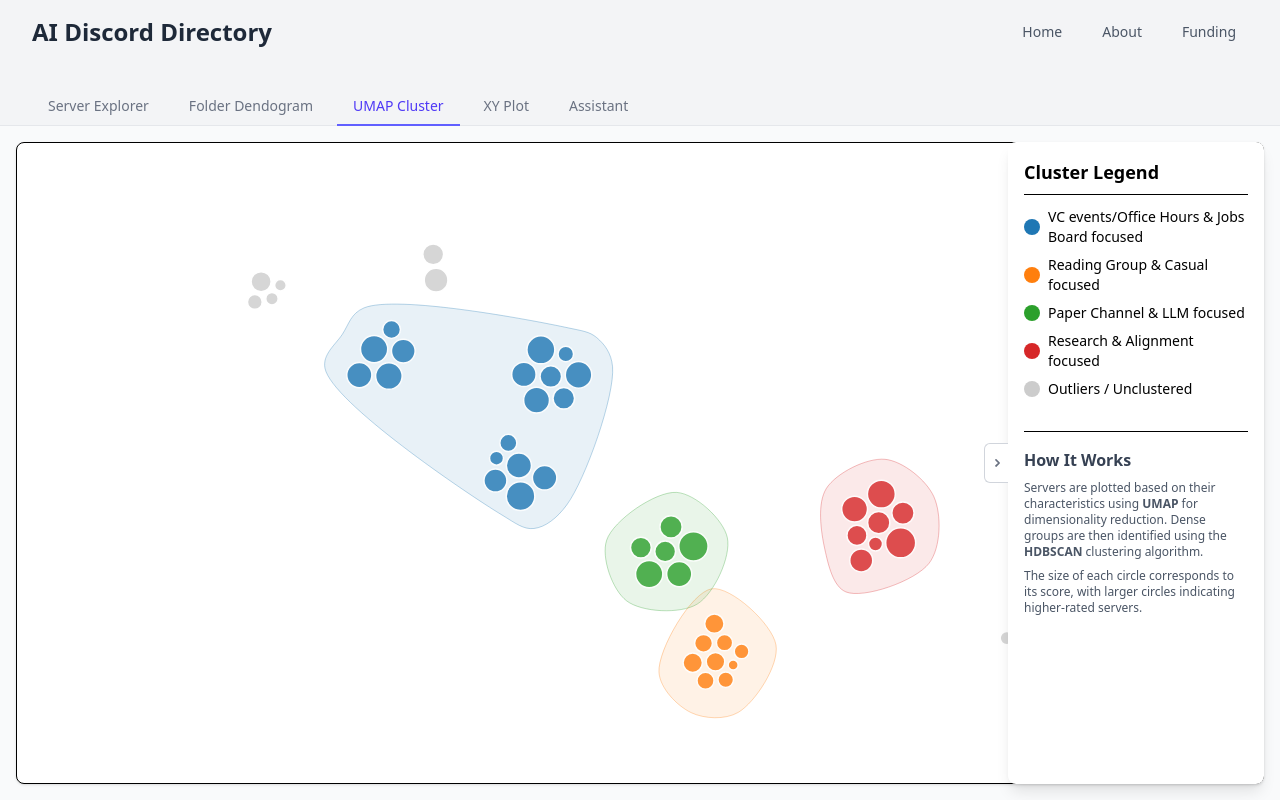
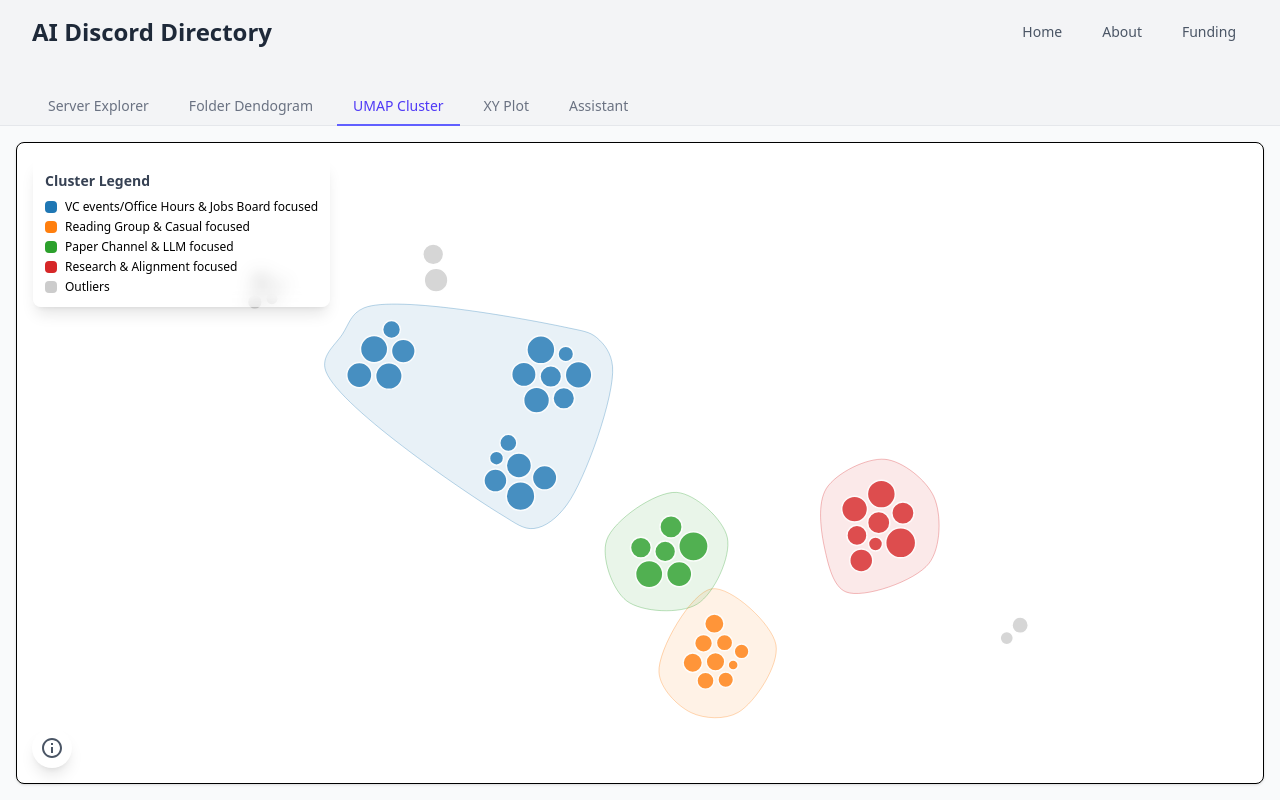
Before and after one commit to Eleuther-AI-Project-SOAR/unrefactored-new-design, a React (Vite) app: page / in a window 1280 px wide. Built offline with nearby package versions, Linux system fonts and the light colour scheme.

Commit message:
Finish UMAP cluster for now

```diff
--- a/src/App.jsx
+++ b/src/App.jsx
@@ -29,6 +29,7 @@ const SendIcon = ({ className = 'w-5 h-5' }) => <Icon path="M3.478 2.405a.75.75
 const MoreIcon = ({ className = 'w-5 h-5' }) => <Icon path="M12 8c1.1 0 2-.9 2-2s-.9-2-2-2-2 .9-2 2 .9 2 2 2zm0 2c-1.1 0-2 .9-2 2s.9 2 2 2 2-.9 2-2-.9-2-2-2zm0 6c-1.1 0-2 .9-2 2s.9 2 2 2 2-.9 2-2-.9-2-2-2z" className={className} />;
 const FolderIcon = ({ className = 'w-5 h-5' }) => <Icon path="M10 4H4c-1.1 0-1.99.9-1.99 2L2 18c0 1.1.9 2 2 2h16c1.1 0 2-.9 2-2V8c0-1.1-.9-2-2-2h-8l-2-2z" className={className} />;
 const FileIcon = ({ className = 'w-5 h-5' }) => <Icon path="M6 2c-1.1 0-1.99.9-1.99 2L4 20c0 1.1.89 2 1.99 2H18c1.1 0 2-.9 2-2V8l-6-6H6zm7 7V3.5L18.5 9H13z" className={className} />;
+const InfoIcon = ({ className = 'w-6 h-6' }) => <Icon path="M11 7h2v2h-2V7zm0 4h2v6h-2v-6zm1-9C6.48 2 2 6.48 2 12s4.48 10 10 10 10-4.48 10-10S17.52 2 12 2zm0 18c-4.41 0-8-3.59-8-8s3.59-8 8-8 8 3.59 8 8-3.59 8-8 8z" className={className} />;
 
 // Header component for the top navigation bar
 const Header = ({ setActiveTab }) => (
@@ -688,9 +689,9 @@ const AboutView = () => (
                 Welcome to the AI Discord Directory, your central hub for discovering and exploring communities focused on Artificial Intelligence. In the rapidly expanding world of AI, finding the right community to learn, collaborate, and stay up-to-date can be a challenge. Our mission is to simplify that process.
             </p>
             <p>
-                This directory is a curated collection of Discord servers and other online groups dedicated to a wide range of AI topics—from cutting-edge research and large lanage models (LLMs) to AI safety, roboti, and casual coding discussions. Whether you're a seasoned researcher, a student just starting your journey, or a hobbyist passionate about AI, you'll find a community that fits your interests.
+                This directory is a curated collection of Discord servers and other online groups dedicated to a wide range of AI topics—from cutting-edge research and large lanage models (LLMs) to AI safety, robotics, and casual coding discussions. Whether you're a seasoned researcher, a student just starting your journey, or a hobbyist passionate about AI, you'll find a community that fits your interests.
             </p>
-            <h3 className="text-2xl font-semibold text-gray-700 pt-4">Our Goal</h3>
+          <h3 className="text-2xl font-semibold text-gray-700 pt-4">Our Goal</h3>
             <p>
               Our primary goal is to foster a more connected and accessible AI ecosystem. We believe that collaboration and knowledge sharing are key to driving innovation. By providing a comprehensive and easy-to-navigate directory, we hope to:
             </p>
@@ -705,7 +706,7 @@ const AboutView = () => (
                 We gather information on various AI-focused communities and organize it in a structured way. Each server is evaluated based on several factors, including activity level, primary focus, and available resources like paper channels or job boards. Our unique scoring system helps you quickly identify high-quality and active communities.
             </p>
             <p>
-                You can use our advanced filtering, sorting, and visualization tools—like the Folder Dendogram d t-SNE Cluster views—to explore the relationships between different communities and find the perfect one for you.
+                You can use our advanced filtering, sorting, and visualization tools—like the Folder Dendogram d t-SNE Cluster views—to explore the relnships between different communities and find the perfect one for you.
             </p>
     </div>
     </div>
@@ -714,7 +715,7 @@ const AboutView = () => (
 
 // --- Placeholder Views for New Tabs ---
 const PlaceholderView = ({ title }) => (
-    <div className="flex flex-col items-center ify-center h-96 bg-white rounded-lg shadd">
+    <div className="flex flex-col items-center ify-center h-96 bg-white rounded-lg shadow-md">
         <h2 className="text-2xl font-bold text-gray-500">{title}</h2>
         <p className="text-gray-400 mt-2">This is where the {title.toLowerCase()} visualizationill go.</p>
     </div>
@@ -1391,10 +1392,10 @@ const clusterData = {
 // --- UMAP Cluster View Component ---
 const UMAPView = () => {
     const [pinnedServer, setPinnedServer] = useState(null);
-    const [isSidebarVisible, setIsSidebarVisible] = useState(true);
+    const [isInfoVisible, setIsInfoVisible] = useState(false);
     const chartRef = useRef(null);
     const tooltipRef = useRef(null);
-    const legendRef = useRef(null);
+    const infoBoxRef = useRef(null);
 
     // --- STEP 1: Create a Centralized Color Mapping ---
     const CLUSTER_COLOR_MAP = {
@@ -1440,12 +1441,13 @@ const UMAPView = () => {
     useEffect(() => {
         if (!clusterData || !chartRef.current || !xScale) return;
 
-        const { servers } = clusterData;
+        const { servers, clusters } = clusterData;
         const container = chartRef.current;
         const tooltip = d3.select(tooltipRef.current);
 
         const drawChart = () => {
             d3.select(container).select("svg").remove();
+            d3.select(container).select("#legend-container").remove();
 
             const width = container.clientWidth;
             const height = container.clientHeight;
@@ -1539,6 +1541,29 @@ const UMAPView = () => {
                     });
                 });
 
+            const legendContainer = d3.select(container).append("div")
+                .attr("id", "legend-container")
+                .attr("class", "absolute top-4 left-4 bg-white/30 backdrop-blur-sm p-3 rounded-lg shadow-lg");
+
+            legendContainer.append("h3").attr("class", "text-sm font-semibold mb-2 text-gray-700").text("Cluster Legend");
+            const legendItems = legendContainer.append("div").attr("class", "flex flex-col space-y-1");
+            const sortedClusters = Object.entries(clusters).sort((a, b) => a[0] - b[0]);
+
+            for (const [clusterId, info] of sortedClusters) {
+                const item = legendItems.append("div").attr("class", "flex items-center text-xs");
+                item.append("div")
+                    .attr("class", "w-3 h-3 rounded-sm mr-2 flex-shrink-0")
+                    .style("background-color", getColor(clusterId));
+                item.append("span").text(info.label);
+            }
+
+            const outlierItem = legendItems.append("div").attr("class", "flex items-center text-xs");
+            outlierItem.append("div")
+                .attr("class", "w-3 h-3 rounded-sm mr-2 flex-shrink-0")
+                .style("background-color", OUTLIER_COLOR);
+            outlierItem.append("span").text("Outliers");
+
+
             const zoom = d3.zoom()
                 .scaleExtent([0.2, 8])
                 .on("zoom", (event) => {
@@ -1550,7 +1575,6 @@ const UMAPView = () => {
 
         drawChart();
 
-        // Use ResizeObserver for more reliable resize detection
         const resizeObserver = new ResizeObserver(drawChart);
         resizeObserver.observe(container);
 
@@ -1558,33 +1582,20 @@ const UMAPView = () => {
             resizeObserver.unobserve(container);
         };
 
-    }, [xScale, yScale, radiusScale, getColor]); // Removed isSidebarVisible dependency
-
-    // This useEffect hook populates the legend.
+    }, [xScale, yScale, radiusScale, getColor]);
+
+    // Effect to handle clicks outside the info box
     useEffect(() => {
-        if (!clusterData || !legendRef.current) return;
-
-        const { clusters } = clusterData;
-        const legendContainer = d3.select(legendRef.current);
-        legendContainer.html("");
-
-        const sortedClusters = Object.entries(clusters).sort((a, b) => a[0] - b[0]);
-
-        for (const [clusterId, info] of sortedClusters) {
-            const item = legendContainer.append("div").attr("class", "flex items-center mb-2 text-sm");
-            item.append("div")
-                .attr("class", "w-4 h-4 rounded-full mr-2 flex-shrink-0")
-                .style("background-color", getColor(clusterId));
-            item.append("div").text(info.label);
+        function handleClickOutside(event) {
+            if (infoBoxRef.current && !infoBoxRef.current.contains(event.target)) {
+                setIsInfoVisible(false);
+            }
         }
-
-        const outlierItem = legendContainer.append("div").attr("class", "flex items-center mb-2 text-sm");
-        outlierItem.append("div")
-            .attr("class", "w-4 h-4 rounded-full mr-2 flex-shrink-0")
-            .style("background-color", OUTLIER_COLOR);
-        outlierItem.append("div").text("Outliers / Unclustered");
-
-    }, [getColor]);
+        document.addEventListener("mousedown", handleClickOutside);
+        return () => {
+            document.removeEventListener("mousedown", handleClickOutside);
+        };
+    }, [infoBoxRef]);
 
 
     return (
@@ -1603,18 +1614,22 @@ const UMAPView = () => {
                 )}
             </div>
 
-            {/* Sidebar Content (the part that slides) */}
-            <div
-                className={`absolute top-4 h-[calc(100%-2rem)] w-64 bg-white rounded-lg shadow-lg transition-transform duration-300 ease-in-out ${isSidebarVisible ? 'translate-x-0' : 'translate-x-[calc(100%+1rem)]'}`}
-                style={{ right: '1rem' }}
-            >
-                <div className="w-full h-full p-4 overflow-y-auto flex flex-col">
-                    <div>
-                        <h3 className="text-lg font-semibold mb-3 border-b pb-2">Cluster Legend</h3>
-                        <div ref={legendRef}></div>
-                    </div>
-                    <div className="mt-6 pt-4 border-t">
-                        <h4 className="font-semibold mb-2 text-gray-700">How It Works</h4>
+            {/* Info Button and Box */}
+            <div className="absolute bottom-8 left-8 z-20">
+                <button
+                    onClick={() => setIsInfoVisible(prev => !prev)}
+                    className="p-2 bg-white rounded-full shadow-lg hover:bg-gray-100 transition-colors"
+                >
+                    <InfoIcon className="w-6 h-6 text-gray-600" />
+                </button>
+                {isInfoVisible && (
+                    <div ref={infoBoxRef} className="absolute bottom-full mb-2 w-80 bg-white rounded-lg shadow-xl border p-4">
+                        <div className="flex justify-between items-center mb-2">
+                            <h4 className="font-semibold text-gray-800">How It Works</h4>
+                            <button onClick={() => setIsInfoVisible(false)} className="text-gray-400 hover:text-gray-600">
+                                <CloseIcon className="w-5 h-5" />
+                            </button>
+                        </div>
                         <p className="text-xs text-gray-600 space-y-2">
                             <span>
                                 Servers are plotted based on their characteristics using <strong>UMAP</strong> for dimensionality reduction. Dense groups are then identified using the <strong>HDBSCAN</strong> clustering algorithm.
@@ -1624,20 +1639,8 @@ const UMAPView = () => {
                             </span>
                         </p>
                     </div>
-                </div>
+                )}
             </div>
-
-            {/* Sidebar Button (animates separately) */}
-            <button
-                onClick={() => setIsSidebarVisible(!isSidebarVisible)}
-                className={`absolute top-1/2 z-20 w-6 h-10 bg-white border border-r-0 border-gray-300 rounded-l-md flex items-center justify-center text-gray-500 hover:bg-gray-100 transition-all duration-300 ease-in-out`}
-                style={{
-                    transform: 'translateY(-50%)',
-                    right: isSidebarVisible ? '17rem' : '1rem' // 16rem (width) + 1rem (padding)
-                }}
-            >
-                {isSidebarVisible ? <ChevronRightIcon /> : <ChevronLeftIcon />}
-            </button>
         </div>
     );
 };
```
